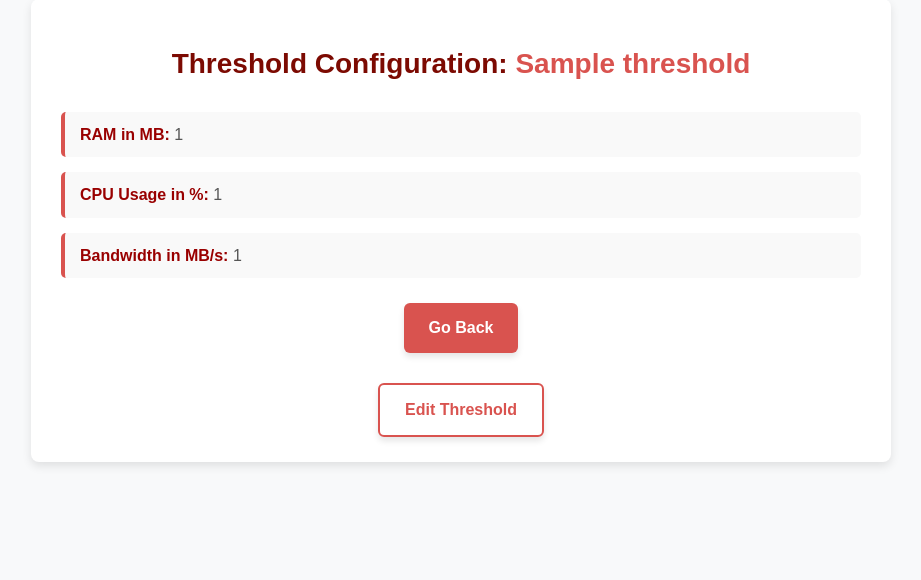
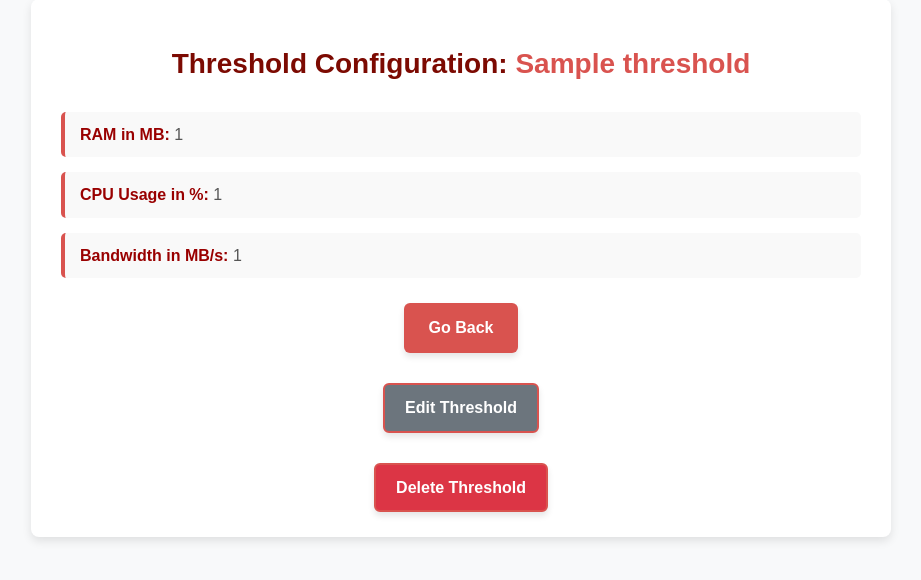
Before and after one commit to TerminatordeTSP/supervision-routeur-cisco, a Django app: page /thresholds/threshold/1/ in a window 1280 px wide. Shown: the part 67-647 px from the top of the page, without its empty margins (179-1100 px from the left). Run offline with Django 4.2, Linux system fonts and the light colour scheme; tables that the repository leaves empty hold one stand-in row (values such as "Sample post"); parts of the project's set-up code (start-up, migrations or seed data) failed here and were passed over.

Commit message:
Correction en partie de la page threshold

```diff
--- a/router_supervisor/thresholds_app/static/router_config/threshold_details.css
+++ b/router_supervisor/thresholds_app/static/router_config/threshold_details.css
@@ -124,3 +124,44 @@ body {
         font-size: 14px;
     }
 }
+.delete-button {
+    margin-top: 20px;
+    text-align: center;
+}
+
+.btn-edit {
+    display: inline-block;
+    padding: 10px 20px;
+    font-size: 16px;
+    font-weight: bold;
+    color: #ffffff;
+    background-color: #6c757d;
+    text-decoration: none;
+    border-radius: 6px;
+    transition: all 0.3s ease;
+    box-shadow: 0 4px 6px rgba(0, 0, 0, 0.1);
+}
+
+.btn-edit:hover {
+    background-color: #5a6268;
+    transform: scale(1.05);
+    box-shadow: 0 6px 12px rgba(0, 0, 0, 0.2);
+}
+
+.btn-edit:active {
+    transform: scale(0.95);
+    background-color: #495057;
+}
+
+/* Spécial pour DELETE */
+.delete-button .btn-edit {
+    background-color: #dc3545;
+}
+
+.delete-button .btn-edit:hover {
+    background-color: #c82333;
+}
+
+.delete-button .btn-edit:active {
+    background-color: #bd2130;
+}
--- a/router_supervisor/thresholds_app/templates/threshold_detail.html
+++ b/router_supervisor/thresholds_app/templates/threshold_detail.html
@@ -24,5 +24,8 @@
     <div class="edit-button">
         <a href="{% url 'threshold_update' id=threshold_id %}" class="btn-edit">Edit Threshold</a>
     </div>
+    <div class="delete-button">
+    <a href="{% url 'threshold_delete' threshold_id %}" class="btn-edit">Delete Threshold</a>
+    </div>
 </div>
 {% endblock %}
--- a/router_supervisor/thresholds_app/urls.py
+++ b/router_supervisor/thresholds_app/urls.py
@@ -7,4 +7,5 @@ urlpatterns = [
     path('threshold/<int:th_id>/', views.configuration_threshold_detail, name='configuration_threshold_detail'),
     path('threshold/', views.thresholds, name='thresholds'),
     path('update/<int:id>/', views.threshold_update, name='threshold_update'),
+    path('threshold/delete/<int:id>/', views.threshold_delete, name='threshold_delete'),
 ]
--- a/router_supervisor/thresholds_app/views.py
+++ b/router_supervisor/thresholds_app/views.py
@@ -3,6 +3,8 @@ from django.shortcuts import render, redirect, get_object_or_404
 from django.contrib import messages
 from thresholds_app.models import Router, Threshold
 from thresholds_app.forms import threshold_insert
+from django.http import HttpResponseRedirect
+from django.urls import reverse
 
 def index(request):
     return render(request, 'config.html')
@@ -68,3 +70,15 @@ def threshold_update(request, id):
     return render(request,
                   'threshold_update.html',
                   {'form': form, 'threshold': threshold})
+
+def threshold_delete(request, id):
+    threshold = get_object_or_404(Threshold, threshold_id=id)
+
+    if request.method == 'POST':
+        threshold.delete()
+        messages.success(request, f"Threshold '{threshold.name}' successfully deleted.")
+        return redirect('configuration')
+
+    return render(request,
+                  'threshold_confirm_delete.html',
+                  {'threshold': threshold})
```
Also changed, not shown: router_supervisor/thresholds_app/templates/threshold_confirm_delete.html (added, +15 -0 lines).
